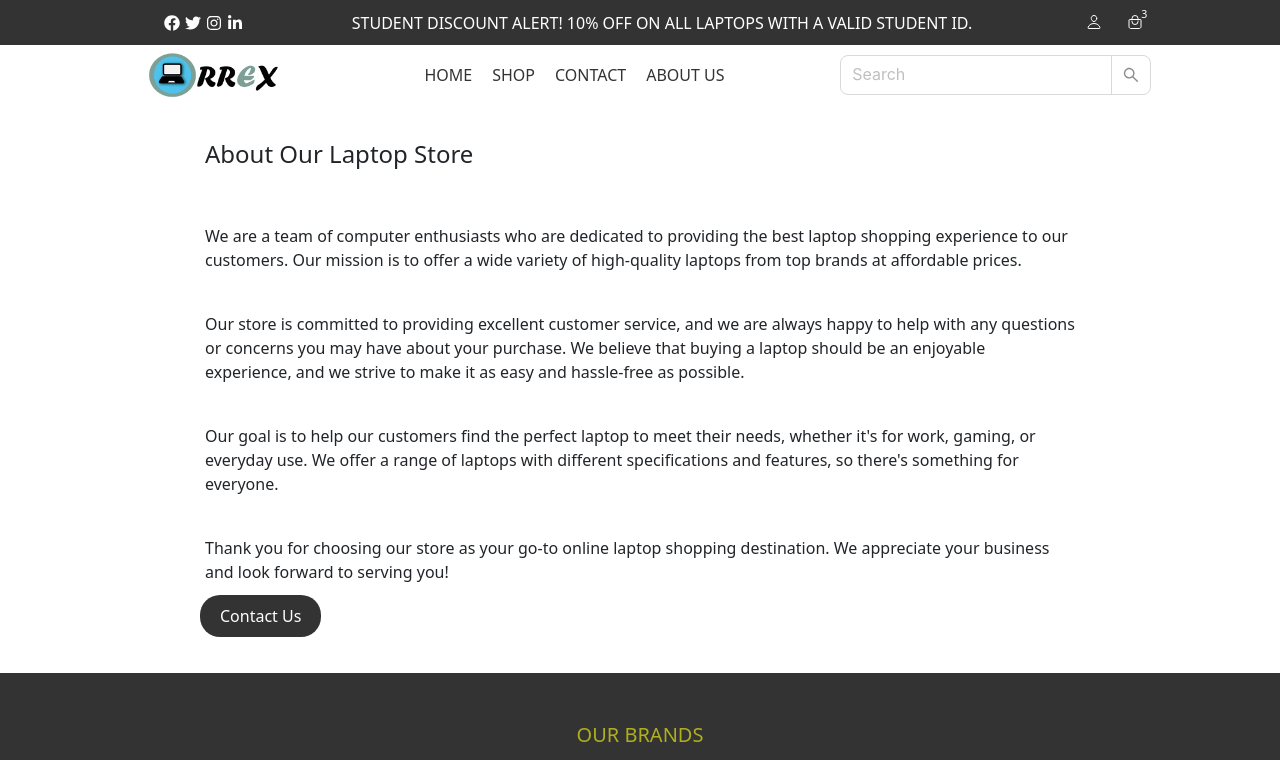
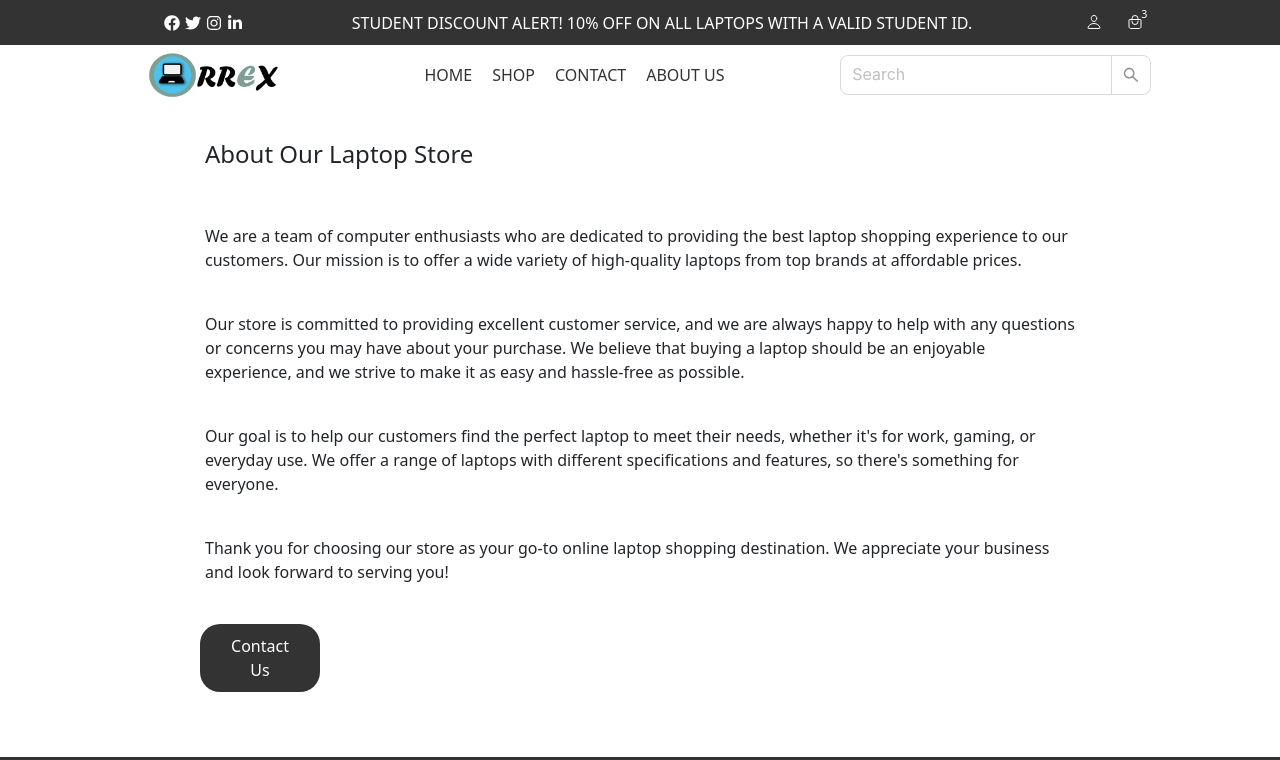
Before and after one commit to usbzonelk/ecommerce-app, a React (Create React App) app: page /aboutus in a window 1280 px wide. Shown: the top 760 px of the page. Built offline with nearby package versions, Linux system fonts and the light colour scheme; grey boxes are pictures that could not be loaded.

Commit message:
Added minor style changes

```diff
--- a/src/components/Banner.jsx
+++ b/src/components/Banner.jsx
@@ -1,21 +1,26 @@
 import React from 'react';
 import BannerImg from '../images/banner-img.png';
-import {Link} from 'react-router-dom';
+import { Link } from 'react-router-dom';
 
 const Banner = () => {
     return (
         <div className="banner">
             <div className="container">
                 <div className="banner-content">
-                    <h2 className="banner-title">Your One-Stop <br/>Shop for Laptops</h2>
+                    <h2 className="banner-title">Your One-Stop <br />Shop for Laptops</h2>
                     <p className="banner-text">
-                    Welcome to our laptop store e-commerce web app!
-                    Here, you'll find a wide range of laptops to suit
-                    all your computing needs. Whether you're a student,
-                    professional, gamer, or simply looking for a reliable
-                    machine for everyday use, we've got you covered
+                        Welcome to our laptop store e-commerce web app!
+                        Here, you'll find a wide range of laptops to suit
+                        all your computing needs. Whether you're a student,
+                        professional, gamer, or simply looking for a reliable
+                        machine for everyday use, we've got you covered
                     </p>
-                    <Link to="/shop" className="banner-btn">Shop Now</Link>
+
+                    <button  className="banner-btn">
+                        <Link to="/shop">
+                            Shop Now
+                        </Link>
+                    </button>
                 </div>
 
                 <img src={BannerImg} alt="Banner image" className="banner-img" />
--- a/src/pages/AboutUs.jsx
+++ b/src/pages/AboutUs.jsx
@@ -1,4 +1,5 @@
 import React from 'react';
+import { Link } from 'react-router-dom';
 
 const AboutUs = () => {
     return (
@@ -29,7 +30,11 @@ const AboutUs = () => {
                 We appreciate your business and look forward to serving you!
             </p>
 
-            <a href="#" className="about-us-btn">Contact Us</a>
+            <button className="about-us-btn">
+                <Link to="/contact">
+                    Contact Us
+                </Link>
+            </button>
         </section>
     );
 };
--- a/src/styles/style.scss
+++ b/src/styles/style.scss
@@ -370,6 +370,16 @@ button {
                 text-decoration: none;
                 padding: 10px 20px;
                 border-radius: 20px;
+                transition: var(--transition-timing);
+
+                &:hover {
+                    color: white;
+                    background-color: hsl(0, 0%, 30%);
+                }
+
+                a {
+                    color: var(--text-color);
+                }
             }
         }
 
@@ -771,11 +781,16 @@ button {
         text-decoration: none;
         padding: 10px 20px;
         border-radius: 20px;
-        margin: 40px 200px;
+        margin: 20px 200px;
+        transition: var(--transition-timing);
 
         &:hover {
             color: white;
             background-color: hsl(0, 0%, 30%);
+        }
+
+        a {
+            color: var(--text-color);
         }
     }
 }
```
